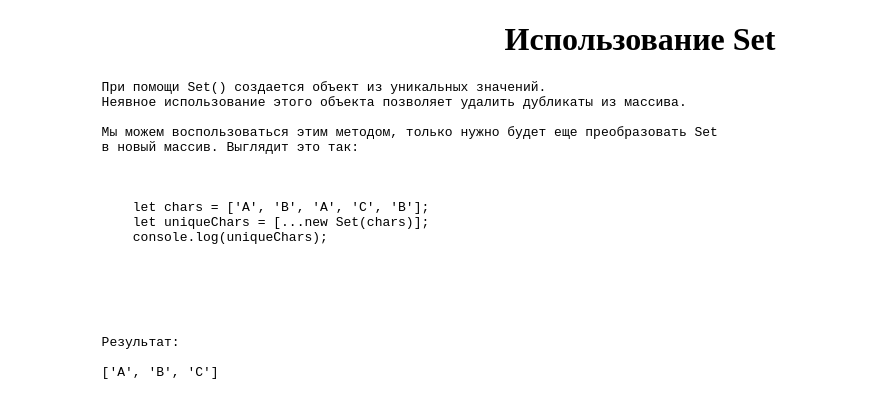
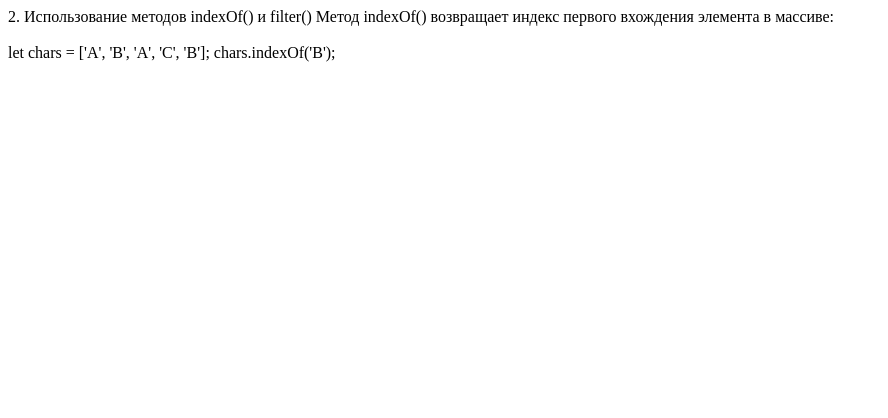
Before and after one commit to Anton-Strobe/set, a plain HTML site: page index.html in a window 1280 px wide. Shown: the whole page, without its empty margins (0-888 px from the left). Drawn offline with Linux system fonts and the light colour scheme.

Commit message:
2. Использование методов indexOf() и filter() Метод indexOf() возвращает       индекс первого вхождения элемента в массиве:

```diff
--- a/index.html
+++ b/index.html
@@ -1,51 +1,24 @@
 <!DOCTYPE html>
 <html lang="en">
-
   <head>
-    <meta charset="UTF-8">
-    <meta http-equiv="X-UA-Compatible" content="IE=edge">
-    <meta name="viewport" content="width=device-width, initial-scale=1.0">
+    <meta charset="UTF-8" />
+    <meta http-equiv="X-UA-Compatible" content="IE=edge" />
+    <meta name="viewport" content="width=device-width, initial-scale=1.0" />
     <title>Document</title>
   </head>
-
   <body>
-    <h1 style="text-align: center">
-        Использование Set
-    </h1>
+    <div>
+      2. Использование методов indexOf() и filter() Метод indexOf() возвращает
+      индекс первого вхождения элемента в массиве:
     </div>
     <div>
-        <pre>
-            При помощи Set() создается объект из уникальных значений.
-            Неявное использование этого объекта позволяет удалить дубликаты из массива.
-
-            Мы можем воспользоваться этим методом, только нужно будет еще преобразовать Set
-            в новый массив. Выглядит это так:
-
-
-            <code>
+        <br>
         let chars = ['A', 'B', 'A', 'C', 'B'];
-                let uniqueChars = [...new Set(chars)];
-                console.log(uniqueChars);
-            </code>
-
-
-
-
-
-            Результат:
-
-            ['A', 'B', 'C']
-
-        </pre>
-
+chars.indexOf('B');
     </div>
-
-</body>
-
-</html>
-
     <script>
         let chars = ['A', 'B', 'A', 'C', 'B'];
-    let uniqueChars = [...new Set(chars)];
-    console.log(uniqueChars);
+chars.indexOf('B');
     </script>
+  </body>
+</html>
```
Also changed, not shown: test/index.html (added, +52 -0 lines). Lines whose indentation alone changed are shown as unchanged.
